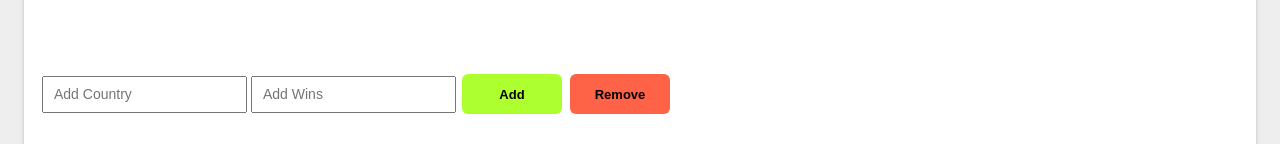
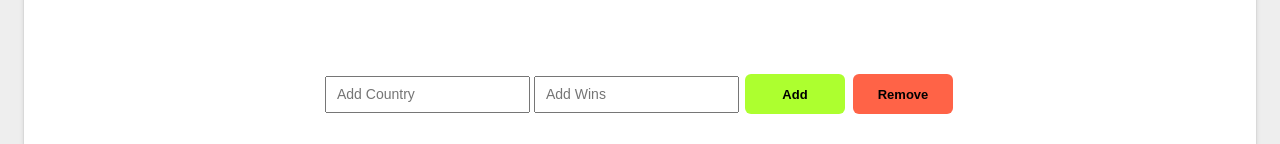
Before and after one commit to leofle/d3app2, a React app: page / in a window 1280 px wide. Shown: the part 793-937 px from the top of the page. Built offline with nearby package versions, Linux system fonts and the light colour scheme.

Commit message:
remove input value

```diff
--- a/src/components/Graph/Donut.js
+++ b/src/components/Graph/Donut.js
@@ -23,7 +23,7 @@ class DonutChart extends Component {
         "team": country,
         "wins": wins
       }]
-      this.setState({data})
+    this.setState({data, country: '', wins: null})
   }
   removeCountry = ()=> {
     const {country} = this.state;
@@ -32,10 +32,10 @@ class DonutChart extends Component {
       this.setState({data})
   }
   changeCountry = (event)=>{
-      this.setState({country: event.target.value})
+      this.setState({country: event.target.value});
   }
   changeWins = (event)=>{
-      this.setState({wins: event.target.value})
+      this.setState({wins: event.target.value});
   }
   render() {
     const {width, height} = this.state;
--- a/src/styles.js
+++ b/src/styles.js
@@ -93,6 +93,7 @@ const Flex = styled.div`
 		display: flex;
 		flex-flow: row;
     align-items: center;
+		justify-content: center;
 `;
 
 export {Body, Button, Container, DonutContainer ,Title, Card, CardFlex, Flex, Input, InputDonut};
```
